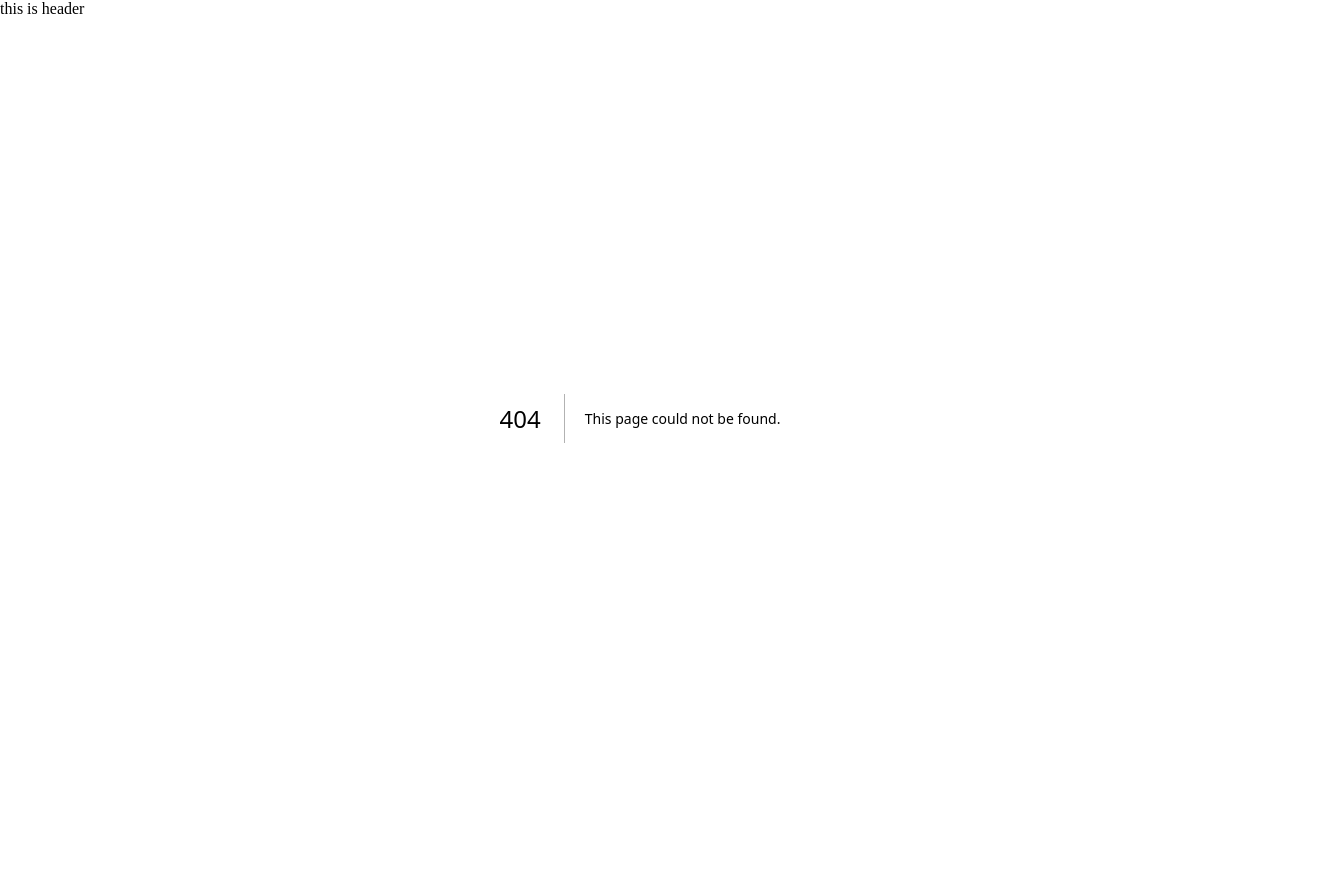
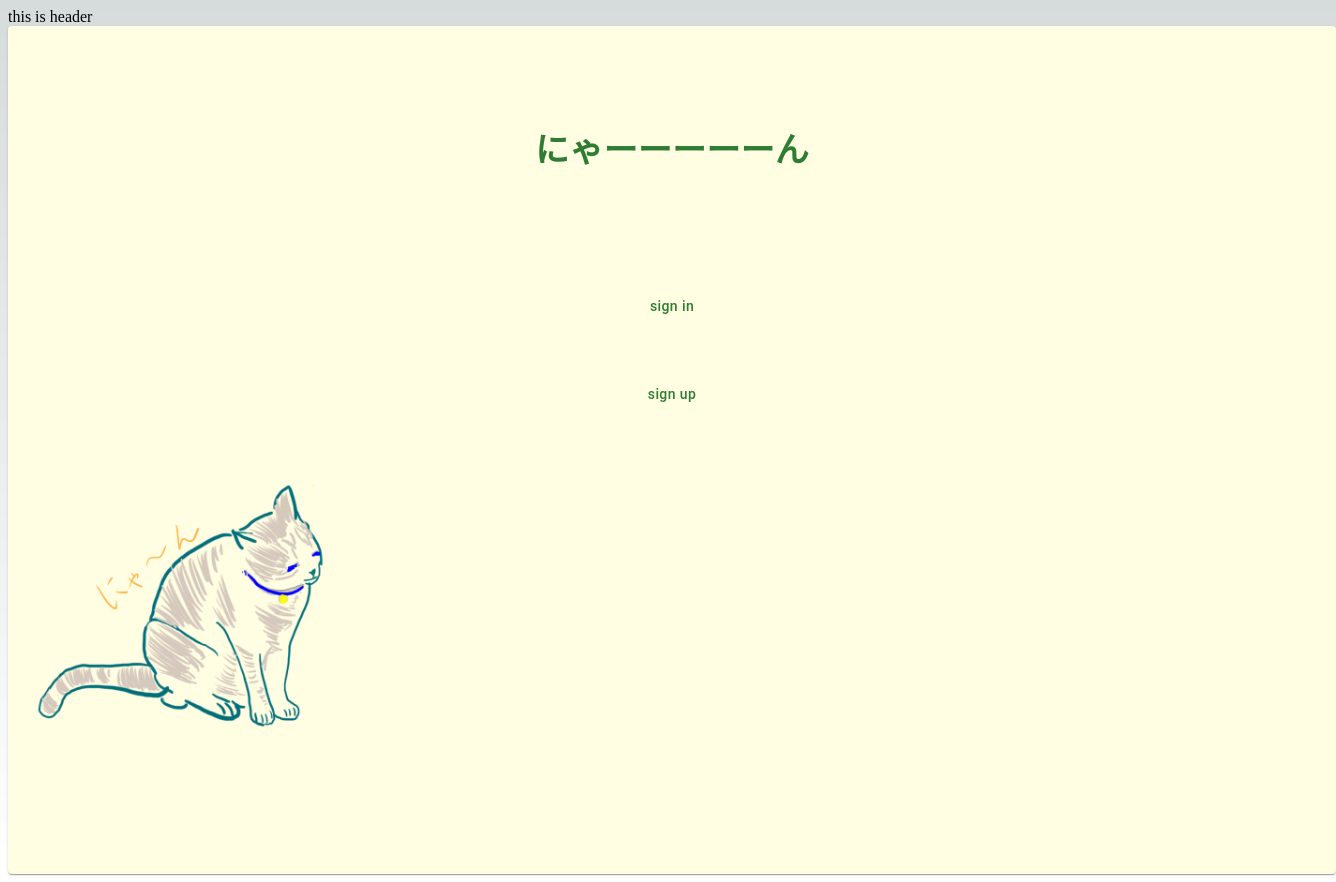
Before and after one commit to Sea10wood/tumaguro_frontend, a Next.js app: page /toppage in a window 1280 px wide. Before the commit this address had no page. Shown: the whole page, 1336 px wide, since content can reach past the window. Before the commit the page ends 818 px from the top, so only its background shows below. Built offline with nearby package versions, Linux system fonts and the light colour scheme.

Commit message:
add:sign in page #2

```diff
--- /dev/null
+++ b/src/components/Signinbutton.tsx
@@ -0,0 +1,29 @@
+import { Button } from "@mui/material";
+import {
+  Box,
+  Paper,
+  Stack,
+  TextField,
+  Typography,
+  Direction,
+} from "@mui/material";
+import { useState } from "react";
+
+export default function SigninButton() {
+  return (
+    <h2 style={{
+      textAlign: "center",}}>
+    <Box component="div" p={2} >
+    <Button
+      sx={{
+        width: "20%",
+        alignItems: "center"
+      }}
+      variant="text"
+    >
+      sign in
+    </Button>
+    </Box>
+          </h2>
+  );
+}
--- /dev/null
+++ b/src/components/Signupbutton.tsx
@@ -0,0 +1,41 @@
+import { Button } from "@mui/material";
+import {
+  Box,
+  Paper,
+  Stack,
+  TextField,
+  Direction,
+  Typography,
+} from "@mui/material";
+import React from "react";
+
+
+import FemaleWorkerCheckingData from "../images/female-worker-checking-data.png";
+
+
+export default function SignupButton() {
+  return (
+
+
+
+
+
+
+
+
+  <h2 style={{ textAlign: "center" }}>
+  <Box component="div" p={2}>
+
+    <Button
+     color="primary"
+      sx={{
+        width: "20%",
+        alignItems: "center"      }}
+      variant="text"
+    >
+      sign up
+    </Button>
+    </Box>
+          </h2>
+  );
+}
--- /dev/null
+++ b/src/pages/signin.tsx
@@ -0,0 +1,77 @@
+import { AdditiveAnimationBlendMode, GridHelper, PlaneHelper } from "three";
+import React, { useState } from "react";
+import {
+  Box,
+  Button,
+  Paper,
+  Stack,
+  TextField,
+  Typography,
+} from "@mui/material";
+import LockOutlinedIcon from "@mui/icons-material/LockOutlined";
+import { Diversity1 } from "@mui/icons-material";
+export const Login = () => {
+  const [isRevealPassword, setIsRevealPassword] = useState(false);
+  const titleClass: string = "title";
+  return (
+    <Box
+      component="div"
+      sx={{ width: "100vw", height: "100vh", backgroundColor: "#FFFDE2" }}
+      display="flex"
+    >
+      <Paper
+        sx={{
+          width: "50%",
+          margin: "auto",
+          marginY: "auto",
+          p: 3,
+          backgroundColor: "#FFFDcc",
+        }}
+      >
+        <Typography
+          color="primary"
+          sx={{
+            //  color: "#03A40",
+            textAlign: "center",
+            fontWeight: "bold",
+          }}
+          variant="h4"
+          fontWeight=""
+        >
+          SIGN IN
+        </Typography>
+        <Stack>
+          <Stack p={2} spacing={2} sx={{ justifyContent: "center" }}>
+            <TextField
+              sx={{ backgroundColor: "#FFFDED" }}
+              placeholder="必須"
+              required
+              id="outlined-required"
+              label="メールアドレス"
+            />
+            <TextField
+              required
+              label=" パスワード　(パスワードは半角16文字以上で入力してください。) "
+              type="password"
+              placeholder="必須"
+              sx={{ backgroundColor: "#FFFDED" }}
+            />
+          </Stack>
+          <h2 style={{ textAlign: "center" }}>
+            <Box component="div" p={2}>
+              <Button
+                sx={{
+                  width: "20%",
+                }}
+                variant="contained"
+              >
+                送信
+              </Button>
+            </Box>
+          </h2>
+        </Stack>
+      </Paper>
+    </Box>
+  );
+};
+export default Login;
--- /dev/null
+++ b/src/pages/toppage.tsx
@@ -0,0 +1,49 @@
+import { Box } from "@mui/material";
+import SigninButton from "../components/Signinbutton";
+import SignupButton from "../components/Signupbutton";
+import { Button, Paper, Stack, TextField, Typography } from "@mui/material";
+import { Style } from "@mui/icons-material";
+import Image from "next/image";
+import cattumaguro from "../images/cattumaguro.png";
+import { isTemplateSpan } from "typescript";
+
+export default function Toppage() {
+  return (
+      <div>
+
+      <Paper
+        sx={{
+            width: "100vw",
+            height: "100vh",
+            margin: "auto",
+            marginY: "auto",
+            p: 3,
+            backgroundColor: "#FFFDE2",
+        }}
+      >
+        <Box component="div" p={10}>
+          <Typography
+            color="primary"
+            sx={{
+                textAlign: "center",
+                fontWeight: "bold",
+            }}
+            variant="h4"
+            fontWeight=""
+          >
+            にゃーーーーーん
+          </Typography>
+        </Box>
+
+        <SigninButton />
+        <SignupButton />
+<Image
+  src={cattumaguro}
+  alt="cattumaguro.png"
+  height={300}
+  width={300}
+/>
+      </Paper>
+    </div>
+  );
+}
```
Also changed, not shown: src/images/cattumaguro.png (added), src/pages/font.css (added), 1 other file (tests, documents, lock files or other folders).
